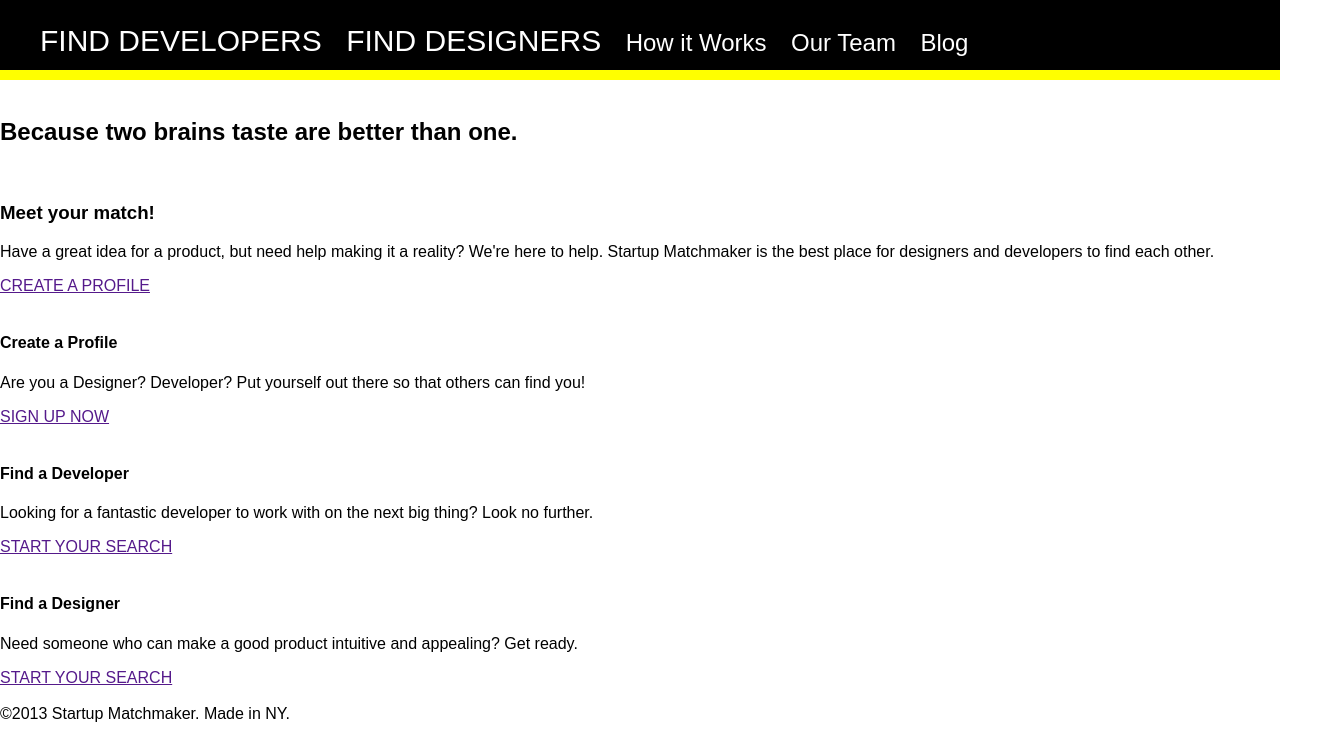
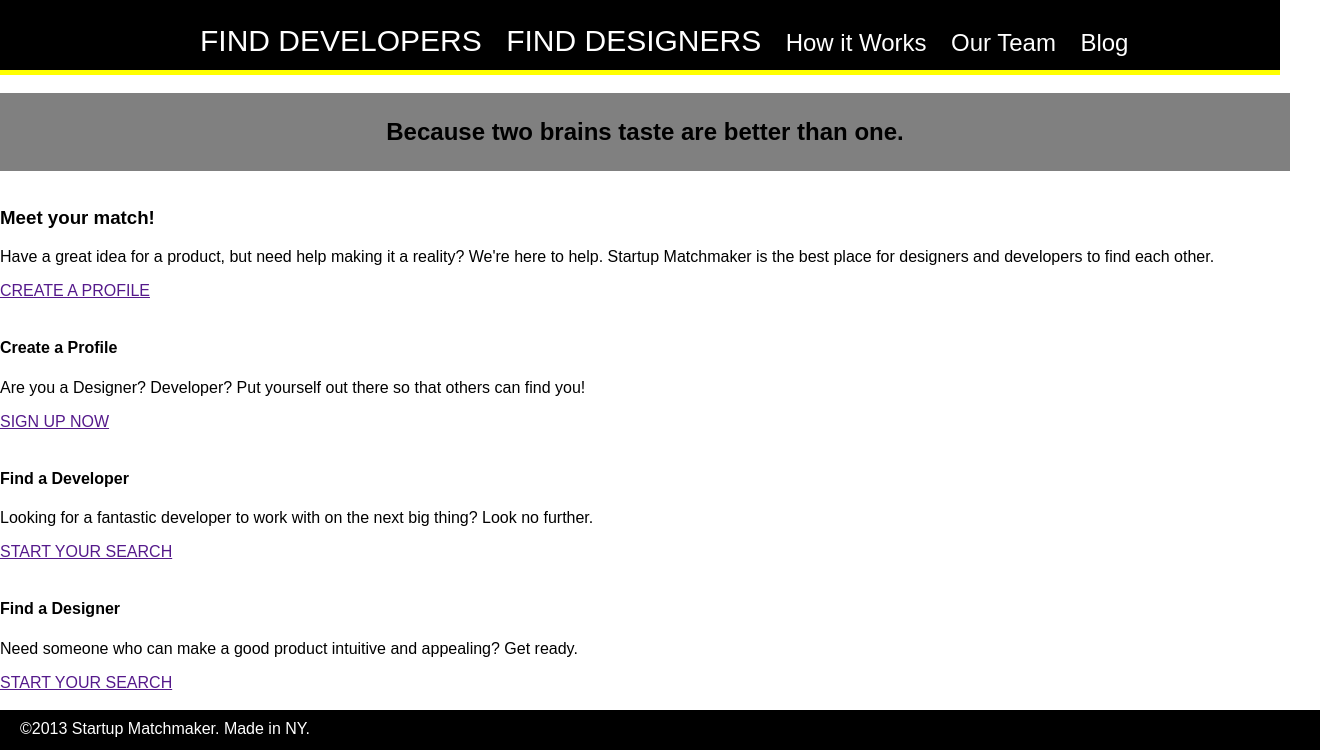
Before and after one commit to rhoesing/FEWD-InClassWork, a plain HTML site: page 02-matchmaker/index.html in a window 1280 px wide. Shown: the part 95-845 px from the top of the page, 1320 px wide, since content can reach past the window. Before the commit the page ends 818 px from the top, so only its background shows below. Drawn offline with Linux system fonts and the light colour scheme.

Commit message:
New Master

```diff
--- a/02-matchmaker/css/main.css
+++ b/02-matchmaker/css/main.css
@@ -2,9 +2,10 @@
 	width: 100%;
 	height:120px;
 	background-color: black;
-	border-width: 0 0 10px 0;
+	border-width: 0 0 5px 0;
 	border-color: yellow;
 	border-style: solid;
+	margin: opx;
 }
 
 .logo {
@@ -12,24 +13,34 @@
 	font-size: 40px;
 	font-family: times serif;
 }
-
-
+ul {
+	padding-left: 200px;
+	padding-bottom: 0px;
+}
 
 li {
 	display: inline;
 	color: white;
 	font-size: 24px;
 	padding-right: 20px;
+	margin: 0px;
 }
 
 .nav-caps {
 	font-size: 30px;
 }
 
-}
-
 .tagline {
 	width:100%;
 	background-color: grey;
+	text-align: center;
+	padding: 5px;
+}
 
+footer {
+	width: 100%;
+	height: 20px;
+	background-color: black;
+	color: white;
+	padding: 10px 20px
 }
```
